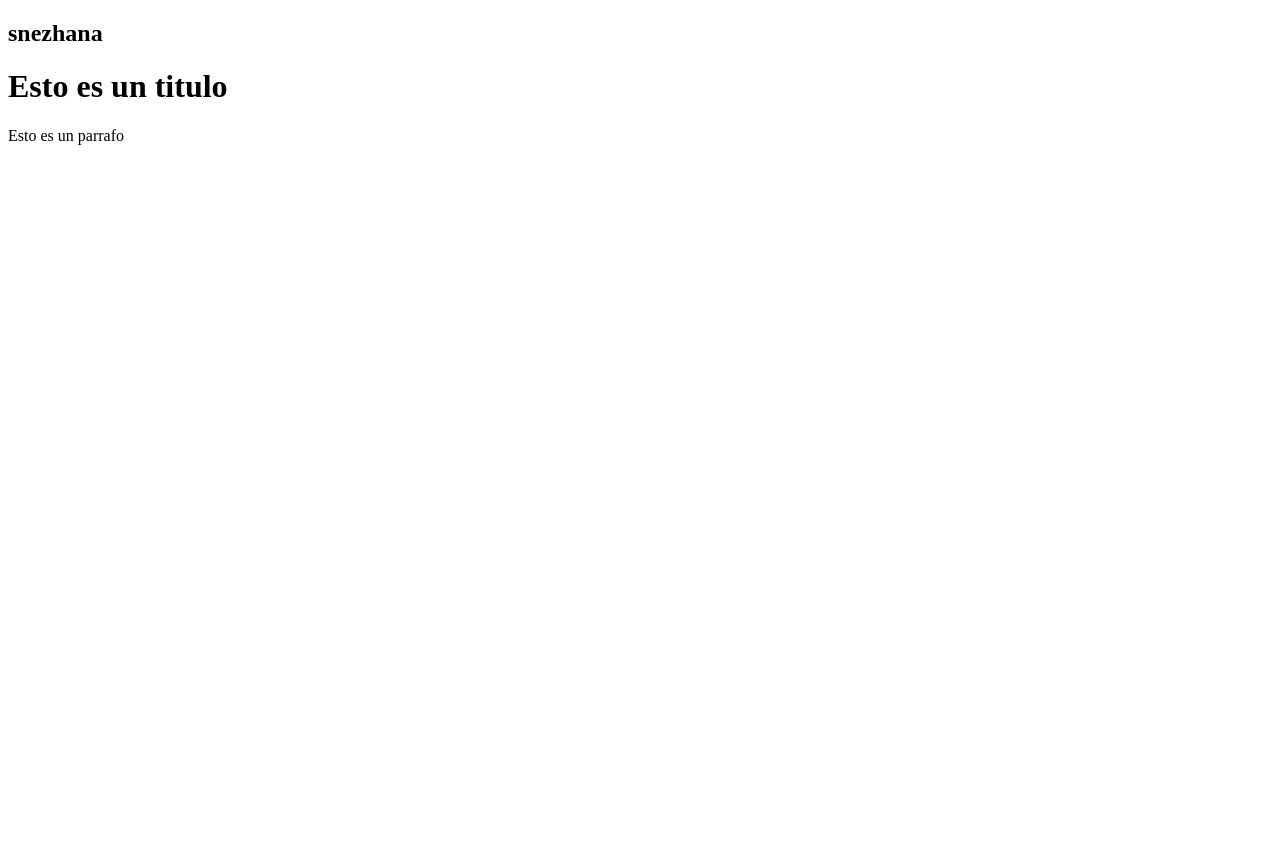
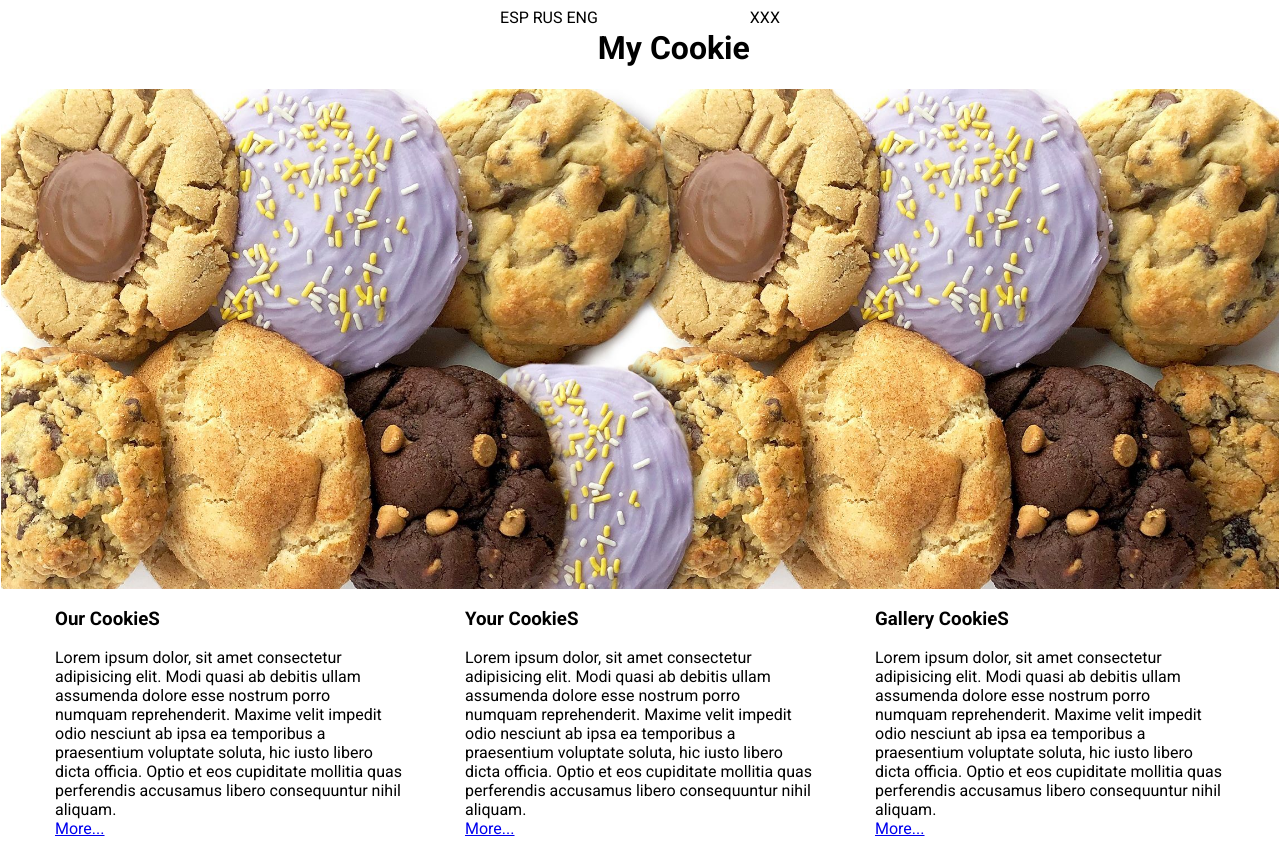
Before and after one commit to Davidsd16/coolcookies, a plain HTML site: page index.html in a window 1280 px wide. Before the commit the page ends 800 px from the top, so only its background shows below. Drawn offline with Linux system fonts and the light colour scheme.

Commit message:
cookie description margin

```diff
--- a/index.html
+++ b/index.html
@@ -1,12 +1,52 @@
 <!DOCTYPE html>
-<html>
-    <head>
-        <title>Cool Cookies</title>
-    </head>
-    <body>
-        <h2>snezhana</h2>
-        <h1>Esto es un titulo</h1>
-        <p>Esto es un parrafo</p>
-
-    </body>
-</html>
+<html lang="en">
+<head>
+    <meta charset="UTF-8">
+    <meta http-equiv="X-UA-Compatible" content="IE=edge">
+    <meta name="viewport" content="width=device-width, initial-scale=1.0">
+    <link rel="stylesheet" href="style.css">
+    <title>Document</title>
+</head>
+<body>
+            <header>
+                <div class="container_header">
+                    <div class="head-lang">
+                        <span> ESP</span>
+                        <span> RUS</span>
+                        <span> ENG</span>
+                    </div>
+                    <div class="head_title">
+                        <h1>My Cookie</h1>
+                    </div>
+                    <div class="head_burger">XXX
+                    </div>
+                </div> <!-- container_head-->
+            </header>
+            <div class="image_start">
+                <div class="container_img">
+                    <img src="img/header.jpg" alt="">
+                </div>
+            </div>
+            <section class="info_blog">
+                <div class="container_header">
+                    <div class="blog_cookie">
+                        <div class="cookie-description">
+                            <h3>Our CookieS</h3>
+                            <div>Lorem ipsum dolor, sit amet consectetur adipisicing elit. Modi quasi ab debitis ullam assumenda dolore esse nostrum porro numquam reprehenderit. Maxime velit impedit odio nesciunt ab ipsa ea temporibus a praesentium voluptate soluta, hic iusto libero dicta officia. Optio et eos cupiditate mollitia quas perferendis accusamus libero consequuntur nihil aliquam.</div>
+                            <a href="#"> More...</a>
+                        </div>
+                        <div class="cookie-description">
+                            <h3>Your CookieS</h3>
+                            <div>Lorem ipsum dolor, sit amet consectetur adipisicing elit. Modi quasi ab debitis ullam assumenda dolore esse nostrum porro numquam reprehenderit. Maxime velit impedit odio nesciunt ab ipsa ea temporibus a praesentium voluptate soluta, hic iusto libero dicta officia. Optio et eos cupiditate mollitia quas perferendis accusamus libero consequuntur nihil aliquam.</div>
+                            <a href="#">More...</a>
+                        </div>
+                        <div class="cookie-description">
+                            <h3>Gallery CookieS </h3>
+                            <div>Lorem ipsum dolor, sit amet consectetur adipisicing elit. Modi quasi ab debitis ullam assumenda dolore esse nostrum porro numquam reprehenderit. Maxime velit impedit odio nesciunt ab ipsa ea temporibus a praesentium voluptate soluta, hic iusto libero dicta officia. Optio et eos cupiditate mollitia quas perferendis accusamus libero consequuntur nihil aliquam.</div>
+                            <a href="#">More...</a>
+                        </div>
+                    </div>
+                </div>
+            </section>
+        </body>
+    </html>
--- /dev/null
+++ b/style.css
@@ -0,0 +1,28 @@
+@import url('https://fonts.googleapis.com/css2?family=Roboto:ital,wght@0,400;0,700;1,700&display=swap');
+
+body{
+    font-family:"Roboto";
+}
+
+.container_header {
+    display: flex;
+    justify-content: center;
+}
+
+.container_img {
+    display: flex;
+    justify-content: center;
+    width: auto;
+    height: 500px;
+}
+
+.blog_cookie {
+    display: flex;
+    justify-content: center;
+}
+
+.cookie-description {
+    max-width: 350px;
+    margin-left: 30px;
+    margin-right: 30px;
+}
```
Also changed, not shown: img/header.jpg (added).
